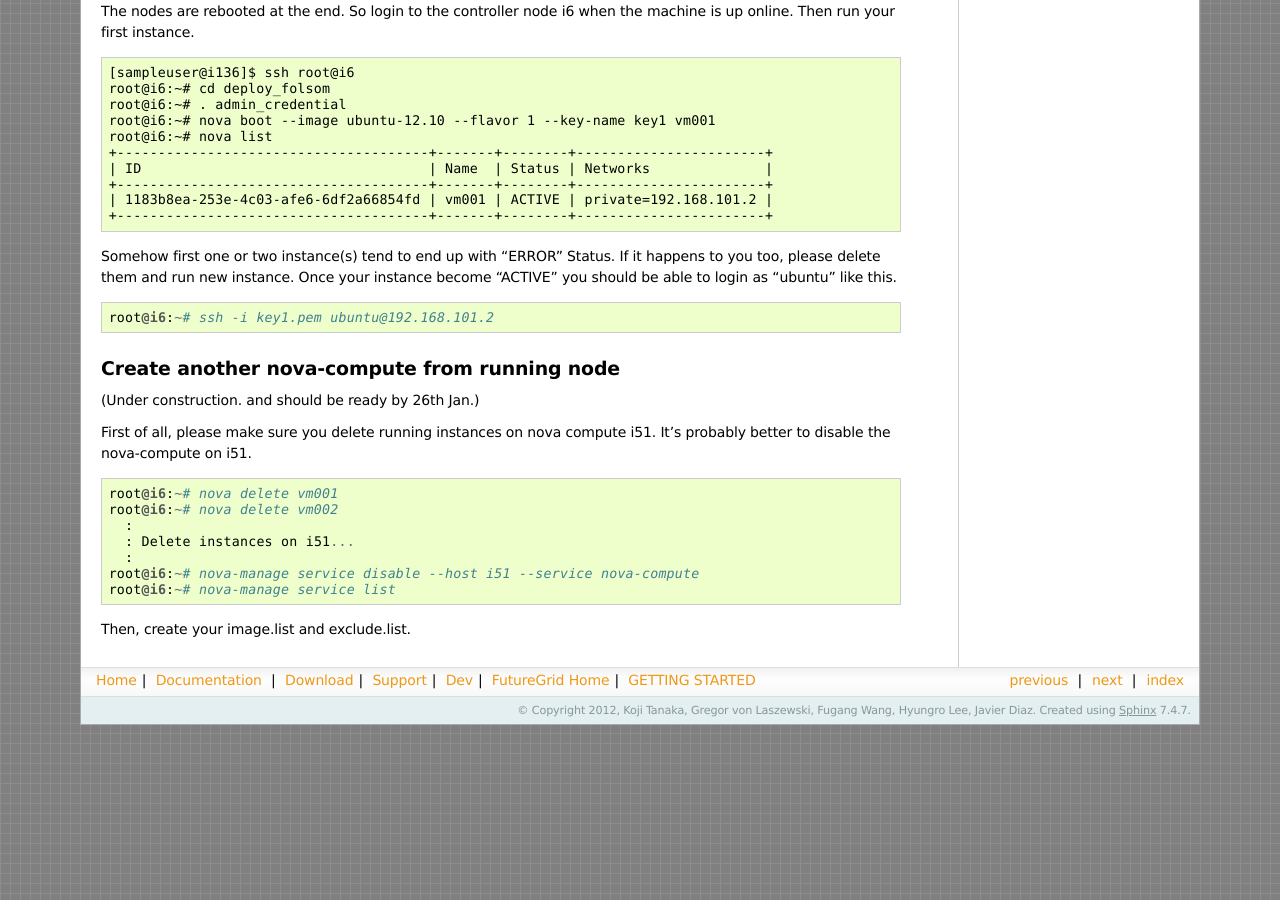
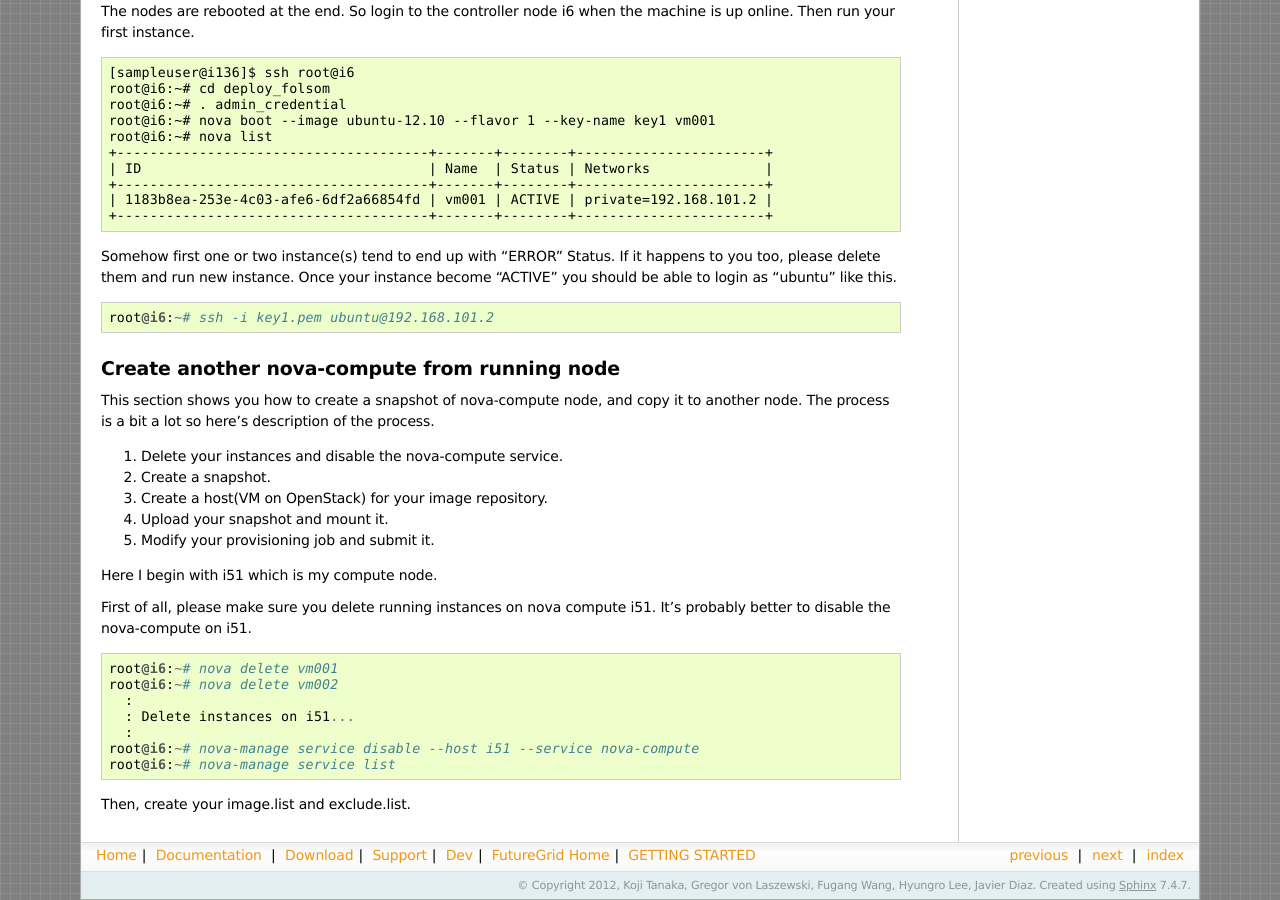
Before and after one commit to futuregrid/deprecated-teefaa, a Sphinx documentation site: the page built from doc/source/getstarted.rst, in a window 1280 px wide and 900 px high, scrolled down 3607 px. Built offline with Sphinx 7.4.7, drawn with Linux system fonts in a browser that asks for light colours; formulas are drawn with MathJax 3.

Commit message:
update doc

```diff
--- a/doc/source/getstarted.rst
+++ b/doc/source/getstarted.rst
@@ -215,7 +215,17 @@ you should be able to login as "ubuntu" like this. ::
 
 Create another nova-compute from running node
 ----------------------------------------------------
-(Under construction. and should be ready by 26th Jan.)
+
+This section shows you how to create a snapshot of nova-compute node, and copy it to another node.
+The process is a bit a lot so here's description of the process.
+
+#. Delete your instances and disable the nova-compute service.
+#. Create a snapshot.
+#. Create a host(VM on OpenStack) for your image repository.
+#. Upload your snapshot and mount it.
+#. Modify your provisioning job and submit it.
+
+Here I begin with i51 which is my compute node.
 
 First of all, please make sure you delete running instances on nova compute i51.
 It's probably better to disable the nova-compute on i51. ::
```
